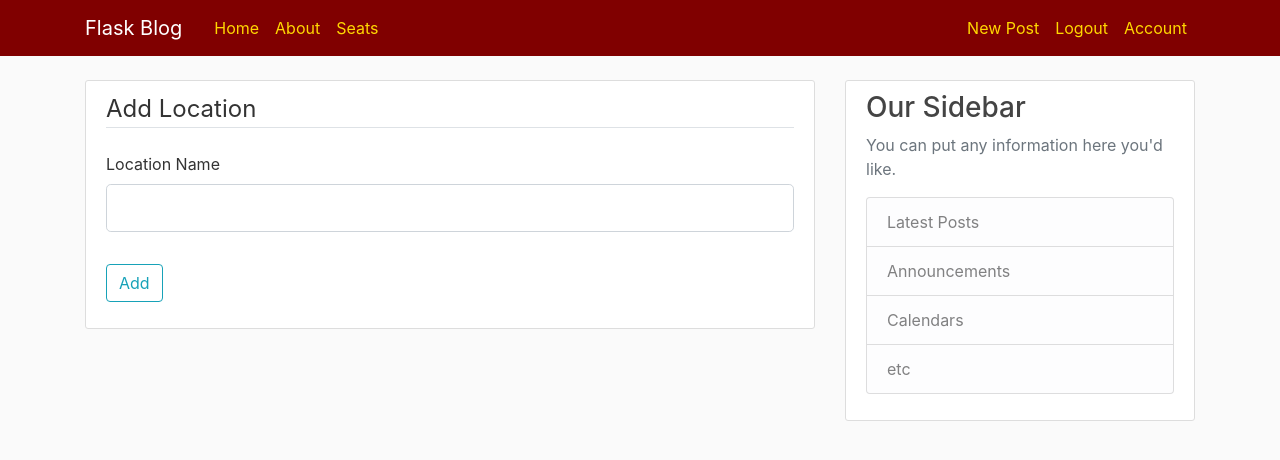
After one commit to kdm951027/SeatsApp, a Flask app: page /add_location in a window 1280 px wide. The commit adds this page. Shown: the top 460 px of the page. Run offline with Flask 2, Linux system fonts and the light colour scheme; a user stored in the database is signed in; some libraries are stand-ins or nearby versions.

Commit message:
added location html

```diff
--- a/flaskblog/static/main.css
+++ b/flaskblog/static/main.css
@@ -8,16 +8,16 @@
   color: #444444;
 }
 
-.bg-steel {
-  background-color: #5f788a;
+.bg-maroon {
+  background-color: #800000;
 }
 
 .site-header .navbar-nav .nav-link {
-  color: #cbd5db;
+  color: #FFD700;
 }
 
 .site-header .navbar-nav .nav-link:hover {
-  color: #ffffff;
+  color: #FFFF00;
 }
 
 .site-header .navbar-nav .nav-link.active {
--- /dev/null
+++ b/flaskblog/templates/add_location.html
@@ -0,0 +1,27 @@
+{%extends "layout.html"%}
+{%block content%}
+  <div class="content-section">
+    <form method="POST" action="">
+      {{form.hidden_tag()}}
+      <fieldSet class="form-group">
+        <legend class="border-bottom mb-4">Add Location</legend>
+        <div class="form-group">
+          {{form.name.label(class="form-control-label")}}
+          {% if form.name.errors %}
+            {{form.name(class="form-control form-control-lg is-invalid")}}
+            <div class='invalid-feedback'>
+              {% for error in form.name.errors %}
+                <span>{{ error }}</span>
+              {% endfor %}
+            </div>
+          {% else %}
+            {{form.name(class="form-control form-control-lg")}}
+          {% endif %}
+        </div>
+      </fieldset>
+      <div class="form-group">
+        {{form.submit(class="btn btn-outline-info")}}
+      </div>
+    </form>
+  </div>
+{%endblock content%}
--- a/flaskblog/templates/layout.html
+++ b/flaskblog/templates/layout.html
@@ -17,7 +17,7 @@
 </head>
 <body>
   <header class="site-header">
-  <nav class="navbar navbar-expand-md navbar-dark bg-steel fixed-top">
+  <nav class="navbar navbar-expand-md navbar-dark bg-maroon fixed-top">
     <div class="container">
       <a class="navbar-brand mr-4" href="/">Flask Blog</a>
       <button class="navbar-toggler" type="button" data-toggle="collapse" data-target="#navbarToggle" aria-controls="navbarToggle" aria-expanded="false" aria-label="Toggle navigation">
@@ -27,13 +27,14 @@
         <div class="navbar-nav mr-auto">
           <a class="nav-item nav-link" href="{{url_for('main.home')}}">Home</a>
           <a class="nav-item nav-link" href="{{url_for('main.about')}}">About</a>
+          <a class="nav-item nav-link" href="{{url_for('users.add_location')}}">Seats</a>
         </div>
         <!-- Navbar Right Side -->
         <div class="navbar-nav">
           {% if current_user.is_authenticated %}
           <a class="nav-item nav-link" href="{{url_for('posts.new_post')}}">New Post</a>
             <a class="nav-item nav-link" href="{{url_for('users.logout')}}">Logout</a>
-            <a class="nav-item nav-link" href="{{url_for('users.account')}}">Account</a>
+            <a class="nav-item nav-link" href="{{url_for('users.account')}}">Account</a
           {% else %}
             <a class="nav-item nav-link" href="{{url_for('users.login')}}">Login</a>
             <a class="nav-item nav-link" href="{{url_for('users.register')}}">Register</a>
--- a/flaskblog/users/forms.py
+++ b/flaskblog/users/forms.py
@@ -3,7 +3,7 @@
 from wtforms import StringField, PasswordField, SubmitField, BooleanField
 from wtforms.validators import DataRequired, Length, Email, EqualTo, ValidationError
 from flask_login import current_user
-from flaskblog.models import User
+from flaskblog.models import User, Location
 
 class RegistrationForm(FlaskForm):
     username = StringField('Username', validators=[DataRequired(), Length(min=2, max=20)])
@@ -62,3 +62,14 @@
     password = PasswordField('Password', validators=[DataRequired()])
     confirm_password = PasswordField('Confirm Password', validators=[DataRequired(), EqualTo('password')])
     submit = SubmitField('Reset Password')
+
+class LocationForm(FlaskForm):
+    name = StringField('Location Name', validators=[DataRequired(), Length(min=2, max=20)])
+    picture = FileField('Update Profile Picture', validators=[FileAllowed(['jpg','png'])])
+
+    def validate_name(self, name):
+        location  = Location.query.filter_by(name=name.data).first()
+        if location:
+            raise ValidationError('That Location is already in DB')
+
+    submit = SubmitField('Add')
--- a/flaskblog/users/routes.py
+++ b/flaskblog/users/routes.py
@@ -1,7 +1,7 @@
 
 from flask import render_template, url_for, flash, redirect, request, abort, Blueprint
 from flaskblog.users.forms import (RegistrationForm, LoginForm, UpdateAccountForm,
-RequestResetForm, ResetPasswordForm)
+RequestResetForm, ResetPasswordForm, LocationForm)
 from flaskblog.models import User, Post
 from flaskblog import db, bcrypt
 from flask_login import login_user, current_user, logout_user, login_required
@@ -99,3 +99,31 @@
         flash('Your password has been updated!','success')
         return redirect(url_for('users.login'))
     return render_template('reset_token.html',title='Reset Password', form=form)
+
+
+@users.route("/add_location", methods=['GET','POST'])
+def add_location():
+    if current_user.is_authenticated:
+        if (current_user.username == "kdm951027"):
+            form = LocationForm()
+            if form.validate_on_submit():
+                location = Location(name=form.name.data)
+            return render_template('add_location.html',title='Add Location', form=form)
+        else:
+            return redirect(url_for('main.home'))
+            # return render_template('add_location.html',title='Add Location', form=form)
+    # form = LocationForm()
+    return redirect(url_for('main.home'))
+
+def register():
+    if current_user.is_authenticated:
+        return redirect(url_for('main.home'))
+    form = RegistrationForm()
+    if form.validate_on_submit():
+        hashed_password = bcrypt.generate_password_hash(form.password.data).decode('utf-8')
+        user = User(username=form.username.data, email=form.email.data, password=hashed_password)
+        db.session.add(user)
+        db.session.commit()
+        flash('Your account has been created! You can log in now','success')
+        return redirect(url_for('users.login'))
+    return render_template('register.html', title = 'Register', form=form)
```
Also changed, not shown: flaskblog/models.py (+18 -0 lines).
